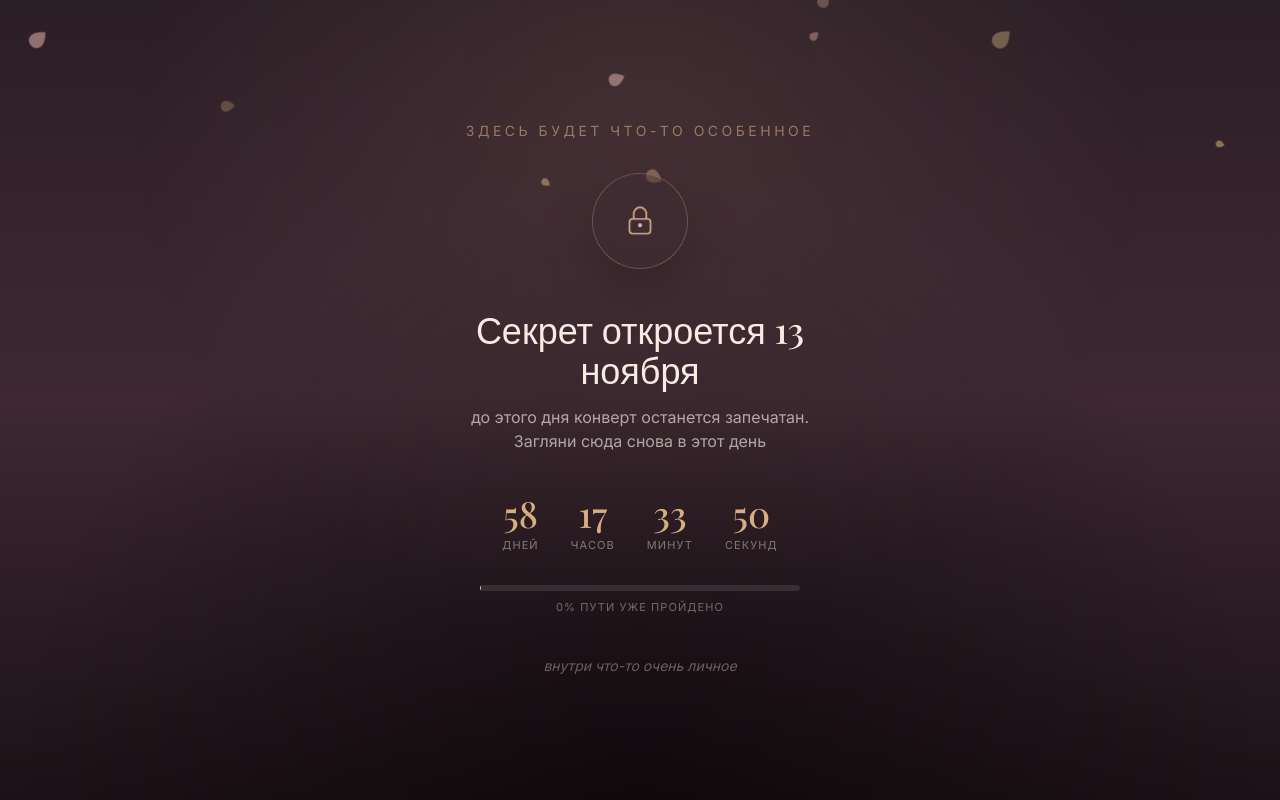
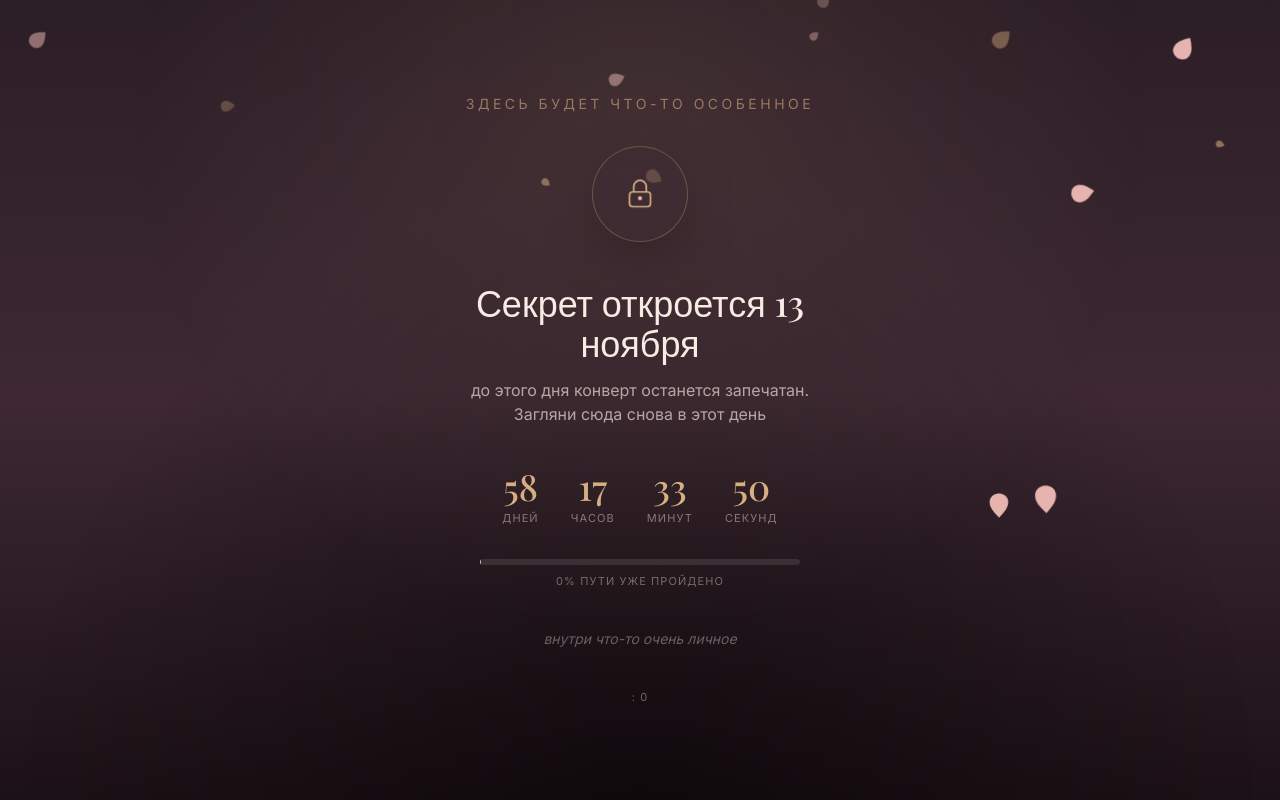
Before and after one commit to manfnnnnes/hb, a Next.js app: page / in a window 1280 px wide. Built offline with nearby package versions, Linux system fonts and the light colour scheme.

Commit message:
Add files via upload

```diff
--- a/components/ComingSoon.tsx
+++ b/components/ComingSoon.tsx
@@ -3,6 +3,7 @@
 import { useEffect, useState } from "react";
 import { AnimatePresence, motion } from "framer-motion";
 import { siteContent } from "@/content/site-content";
+import PetalCatcher from "./PetalCatcher";
 
 type TimeLeft = {
   days: number;
@@ -60,7 +61,7 @@ export default function ComingSoon({ target }: { target: Date }) {
     return () => clearTimeout(t);
   }, [lockMessage, lockKey]);
 
-  const totalSpan = target.getTime() - START_DATE.getTime();
+  const totalSpan = Math.max(1, target.getTime() - START_DATE.getTime());
   const elapsed = Date.now() - START_DATE.getTime();
   const progress = Math.min(100, Math.max(0, (elapsed / totalSpan) * 100));
 
@@ -196,7 +197,7 @@ export default function ComingSoon({ target }: { target: Date }) {
         </p>
       </motion.div>
 
-      <div className="h-6">
+      <div className="h-6 mb-8">
         <AnimatePresence mode="wait">
           <motion.p
             key={hintIndex}
@@ -210,6 +211,8 @@ export default function ComingSoon({ target }: { target: Date }) {
           </motion.p>
         </AnimatePresence>
       </div>
+
+      <PetalCatcher />
     </div>
   );
 }
--- a/components/MainContent.tsx
+++ b/components/MainContent.tsx
@@ -3,6 +3,7 @@
 import { motion } from "framer-motion";
 import RevealCard from "./RevealCard";
 import PhotoFrame from "./PhotoFrame";
+import MusicToggle from "./MusicToggle";
 import { siteContent } from "@/content/site-content";
 
 const fadeUp = {
@@ -15,6 +16,7 @@ const fadeUp = {
 export default function MainContent() {
   return (
     <div className="relative z-10">
+      <MusicToggle />
       {/* герой */}
       <section className="flex min-h-screen flex-col items-center justify-center px-6 text-center">
         <motion.h1
--- /dev/null
+++ b/components/MusicToggle.tsx
@@ -0,0 +1,84 @@
+"use client";
+
+import { useEffect, useRef, useState } from "react";
+
+export default function MusicToggle() {
+  const audioRef = useRef<HTMLAudioElement | null>(null);
+  const [playing, setPlaying] = useState(false);
+
+  useEffect(() => {
+    const audio = audioRef.current;
+    if (!audio) return;
+    audio.volume = 0.35;
+    // Пробуем включить автоматически. Если браузер не разрешит,
+    // просто останется кнопка, чтобы включить вручную одним нажатием.
+    audio
+      .play()
+      .then(() => setPlaying(true))
+      .catch(() => setPlaying(false));
+  }, []);
+
+  function toggle() {
+    const audio = audioRef.current;
+    if (!audio) return;
+    if (playing) {
+      audio.pause();
+      setPlaying(false);
+    } else {
+      audio
+        .play()
+        .then(() => setPlaying(true))
+        .catch(() => {});
+    }
+  }
+
+  return (
+    <>
+      <audio ref={audioRef} src="/music.mp3" loop preload="auto" />
+      <button
+        type="button"
+        onClick={toggle}
+        aria-label={playing ? "Выключить музыку" : "Включить музыку"}
+        className="fixed bottom-6 right-6 z-40 flex h-11 w-11 items-center justify-center rounded-full border border-champagne/30 bg-ink/70 text-champagne backdrop-blur-sm transition-colors hover:border-champagne/60"
+      >
+        {playing ? (
+          <svg width="18" height="18" viewBox="0 0 24 24" fill="none">
+            <path
+              d="M4 9V15H8L13 20V4L8 9H4Z"
+              fill="currentColor"
+            />
+            <path
+              d="M16 8.5C17 9.5 17.5 10.7 17.5 12C17.5 13.3 17 14.5 16 15.5"
+              stroke="currentColor"
+              strokeWidth="1.6"
+              strokeLinecap="round"
+            />
+            <path
+              d="M18.5 6C20 7.5 21 9.6 21 12C21 14.4 20 16.5 18.5 18"
+              stroke="currentColor"
+              strokeWidth="1.6"
+              strokeLinecap="round"
+              opacity="0.6"
+            />
+          </svg>
+        ) : (
+          <svg width="18" height="18" viewBox="0 0 24 24" fill="none">
+            <path d="M4 9V15H8L13 20V4L8 9H4Z" fill="currentColor" />
+            <path
+              d="M16 9L21 15"
+              stroke="currentColor"
+              strokeWidth="1.6"
+              strokeLinecap="round"
+            />
+            <path
+              d="M21 9L16 15"
+              stroke="currentColor"
+              strokeWidth="1.6"
+              strokeLinecap="round"
+            />
+          </svg>
+        )}
+      </button>
+    </>
+  );
+}
--- /dev/null
+++ b/components/PetalCatcher.tsx
@@ -0,0 +1,117 @@
+"use client";
+
+import { useEffect, useRef, useState } from "react";
+import { AnimatePresence, motion } from "framer-motion";
+import { siteContent } from "@/content/site-content";
+
+type CatchPetal = {
+  id: number;
+  left: number;
+  duration: number;
+  size: number;
+};
+
+export default function PetalCatcher() {
+  const [petals, setPetals] = useState<CatchPetal[]>([]);
+  const [caught, setCaught] = useState(0);
+  const [reward, setReward] = useState<string | null>(null);
+  const idRef = useRef(0);
+  const timeoutsRef = useRef<NodeJS.Timeout[]>([]);
+
+  useEffect(() => {
+    function spawn() {
+      idRef.current += 1;
+      const petal: CatchPetal = {
+        id: idRef.current,
+        left: 8 + Math.random() * 84,
+        duration: 6.5 + Math.random() * 4,
+        size: 24 + Math.random() * 10,
+      };
+      setPetals((prev) => [...prev, petal]);
+      const t = setTimeout(() => {
+        setPetals((prev) => prev.filter((p) => p.id !== petal.id));
+      }, (petal.duration + 0.4) * 1000);
+      timeoutsRef.current.push(t);
+    }
+
+    spawn();
+    const interval = setInterval(spawn, 1500);
+    const timeouts = timeoutsRef.current;
+
+    return () => {
+      clearInterval(interval);
+      timeouts.forEach(clearTimeout);
+    };
+  }, []);
+
+  function handleCatch(id: number) {
+    setPetals((prev) => prev.filter((p) => p.id !== id));
+    setCaught((c) => {
+      const next = c + 1;
+      if (next % 5 === 0) {
+        const rewards = siteContent.comingSoon.catchRewards;
+        setReward(rewards[Math.floor(Math.random() * rewards.length)]);
+      }
+      return next;
+    });
+  }
+
+  useEffect(() => {
+    if (!reward) return;
+    const t = setTimeout(() => setReward(null), 2600);
+    return () => clearTimeout(t);
+  }, [reward]);
+
+  return (
+    <>
+      <div aria-hidden="false" className="pointer-events-none fixed inset-0 z-20">
+        <AnimatePresence>
+          {petals.map((p) => (
+            <motion.button
+              key={p.id}
+              type="button"
+              aria-label="Поймать лепесток"
+              onClick={() => handleCatch(p.id)}
+              className="pointer-events-auto absolute cursor-pointer touch-manipulation"
+              style={{ left: `${p.left}%`, width: p.size, height: p.size }}
+              initial={{ top: "-8%", rotate: 0, opacity: 1 }}
+              animate={{ top: "108%", rotate: 300 }}
+              exit={{ opacity: 0, scale: 1.6, transition: { duration: 0.2 } }}
+              transition={{ duration: p.duration, ease: "linear" }}
+            >
+              <svg viewBox="0 0 24 24" width="100%" height="100%">
+                <path
+                  d="M12 1C7 6 4 10 4 14.5C4 19 7.5 22 12 22C16.5 22 20 19 20 14.5C20 10 17 6 12 1Z"
+                  fill="#e6b3ae"
+                />
+              </svg>
+            </motion.button>
+          ))}
+        </AnimatePresence>
+      </div>
+
+      <div className="relative z-10 flex flex-col items-center gap-1">
+        <p className="text-xs italic text-cream/50">
+          {siteContent.comingSoon.gameHint}
+        </p>
+        <p className="text-[11px] uppercase tracking-widest text-cream/40">
+          {siteContent.comingSoon.gameLabel}: {caught}
+        </p>
+      </div>
+
+      <AnimatePresence>
+        {reward && (
+          <motion.div
+            initial={{ opacity: 0, y: 20 }}
+            animate={{ opacity: 1, y: 0 }}
+            exit={{ opacity: 0, y: -10 }}
+            transition={{ duration: 0.3 }}
+            className="fixed bottom-10 left-1/2 z-30 -translate-x-1/2 whitespace-nowrap rounded-full border border-champagne/40 bg-ink/90 px-5 py-2 text-sm italic text-cream shadow-soft"
+          >
+            {reward}
+          </motion.div>
+        )}
+      </AnimatePresence>
+    </>
+  );
+}
```
